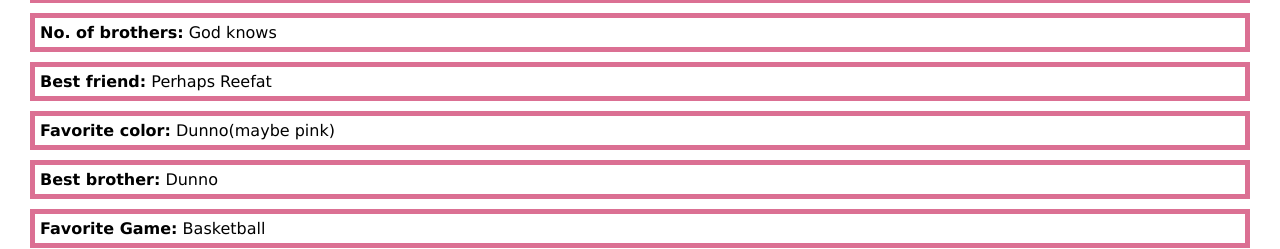
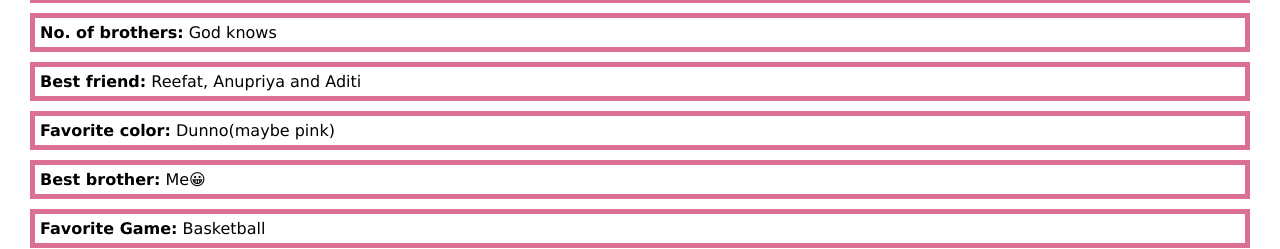
Before and after one commit to aditya52330/hbprachi, a plain HTML site: page index.html in a window 1280 px wide. Shown: the part 863-1112 px from the top of the page. Drawn offline with Linux system fonts and the light colour scheme.

Commit message:
Update index.html

```diff
--- a/index.html
+++ b/index.html
@@ -26,9 +26,9 @@
         <li><strong>Looks:</strong> Beautiful</li>
         <li><strong>Birthday:</strong> 27/04/2007</li>
         <li><strong>No. of brothers:</strong> God knows</li>
-        <li><strong>Best friend:</strong> Perhaps Reefat</li>
+        <li><strong>Best friend:</strong> Reefat, Anupriya and Aditi</li>
         <li><strong>Favorite color:</strong> Dunno(maybe pink)</li>
-        <li><strong>Best brother:</strong> Dunno</li>
+        <li><strong>Best brother:</strong> Me😀</li>
         <li><strong>Favorite Game:</strong> Basketball</li>
         <li><strong>Native Place:</strong> Tripura</li>
         <li><strong>Mother Tongue:</strong> Bengali but speaks english</li>
```
